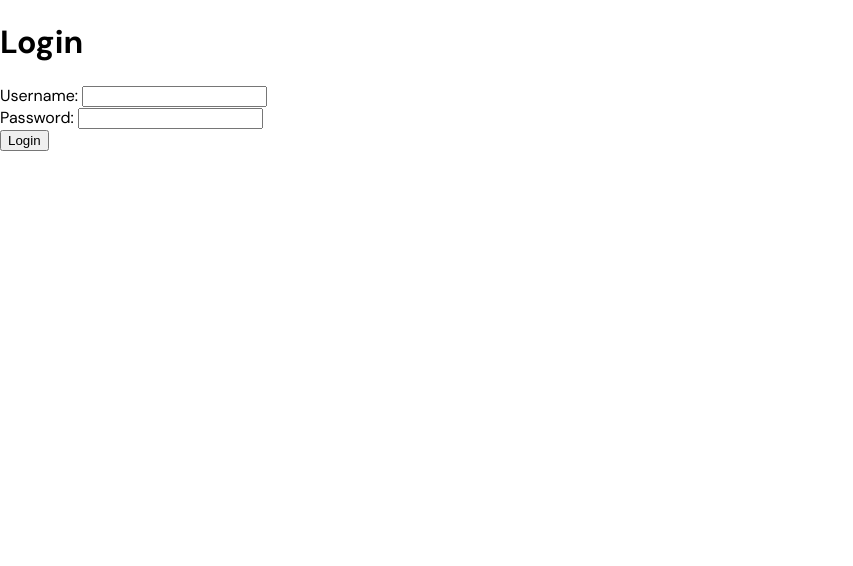
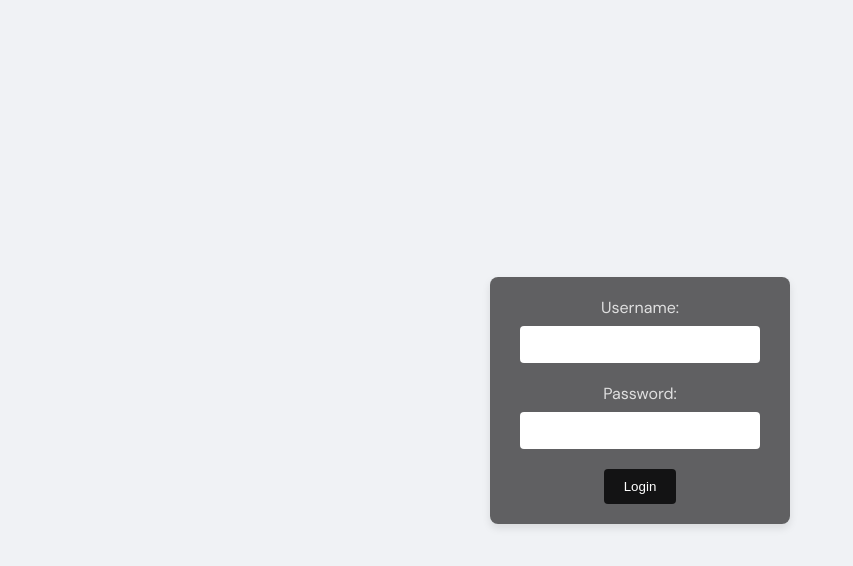
Before and after one commit to ankletNupur/Malodify_latest, a plain HTML site: page index.html in a window 1280 px wide. Shown: the whole page, without its empty margins (0-853 px from the left). Drawn offline with Linux system fonts and the light colour scheme.

```diff
--- a/index.html
+++ b/index.html
@@ -1,6 +1,8 @@
 <!DOCTYPE html>
 <html>
+
 <head>
+
     <head>
         <meta charset="UTF-8" />
         <meta name="viewport" content="width=device-width, initial-scale=1.0" />
@@ -11,20 +13,77 @@
         <title>Download for Windows - Malodify</title>
         <link rel="icon" type="image/x-icon" href="icon.png" />
         <link rel="icon" href="https://www.scdn.co/i/_global/favicon.png" />
-		<link
-			href="https://fonts.googleapis.com/css2?family=DM+Sans:wght@400;500;700&display=swap"
-			rel="stylesheet"
-		/>
+        <link href="https://fonts.googleapis.com/css2?family=DM+Sans:wght@400;500;700&display=swap" rel="stylesheet" />
         <style>
             header {
                 background-color: black;
                 position: relative;
             }
+
+            /* main.css */
+body {
+    font-family: 'DM Sans', sans-serif;
+    background-color: #f0f2f5;
+    display: flex;
+    justify-content: center;
+    align-items: center;
+    height: 100vh;
+    margin: 0;
+}
+
+h1 {
+    font-size: 2em;
+    color: rgba(0, 0, 0, 0.6);
+    text-align: center;
+}
+
+form {
+    background-color: rgba(0, 0, 0, 0.6);
+    padding: 20px;
+    border-radius: 8px;
+    box-shadow: 0 4px 8px rgba(0, 0, 0, 0.1);
+    width: 300px;
+    text-align: center;
+}
+
+label {
+    display: block;
+    margin-bottom: 8px;
+    color: rgba(255, 255, 255, 0.8);
+}
+
+input[type="text"],
+input[type="password"] {
+    width: calc(100% - 20px);
+    padding: 10px;
+    margin-bottom: 20px;
+    border: 1px solid rgba(255, 255, 255, 0.6);
+    border-radius: 4px;
+    background-color: #fff;
+    outline: none;
+}
+
+button[type="submit"] {
+    background-color: rgba(0, 0, 0, 0.8);
+    color: #fff;
+    padding: 10px 20px;
+    border: none;
+    border-radius: 4px;
+    cursor: pointer;
+    transition: background-color 0.3s ease;
+}
+
+button[type="submit"]:hover {
+    background-color: rgba(0, 0, 0, 1);
+}
+
+
         </style>
     </head>
 </head>
+
 <body>
-    <h1>Login</h1>
+
     <form id="loginForm">
         <label for="username">Username:</label>
         <input type="text" id="username" name="username" required><br>
@@ -53,4 +112,5 @@
         });
     </script>
 </body>
+
 </html>
```
Lines whose indentation alone changed are shown as unchanged.
